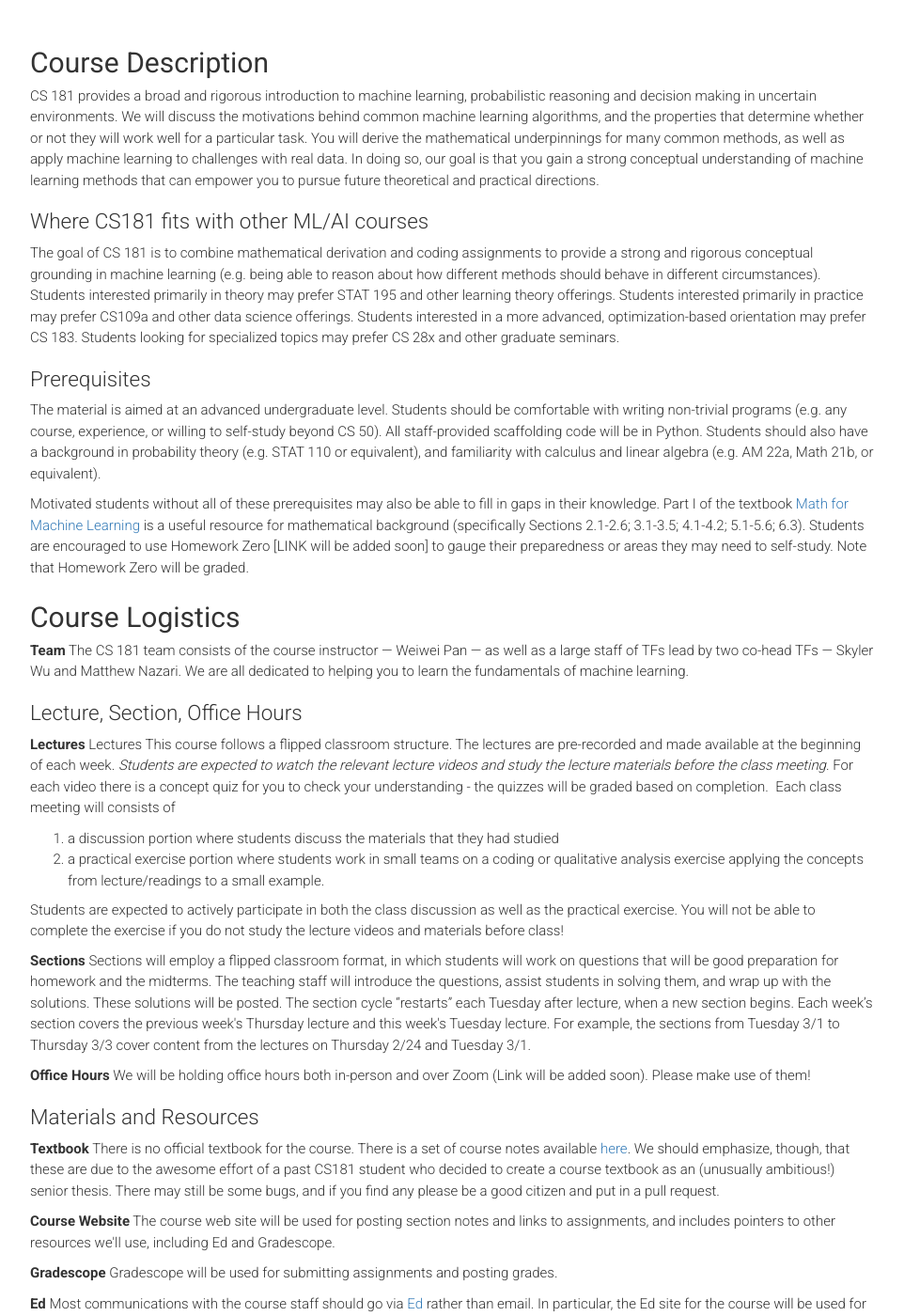
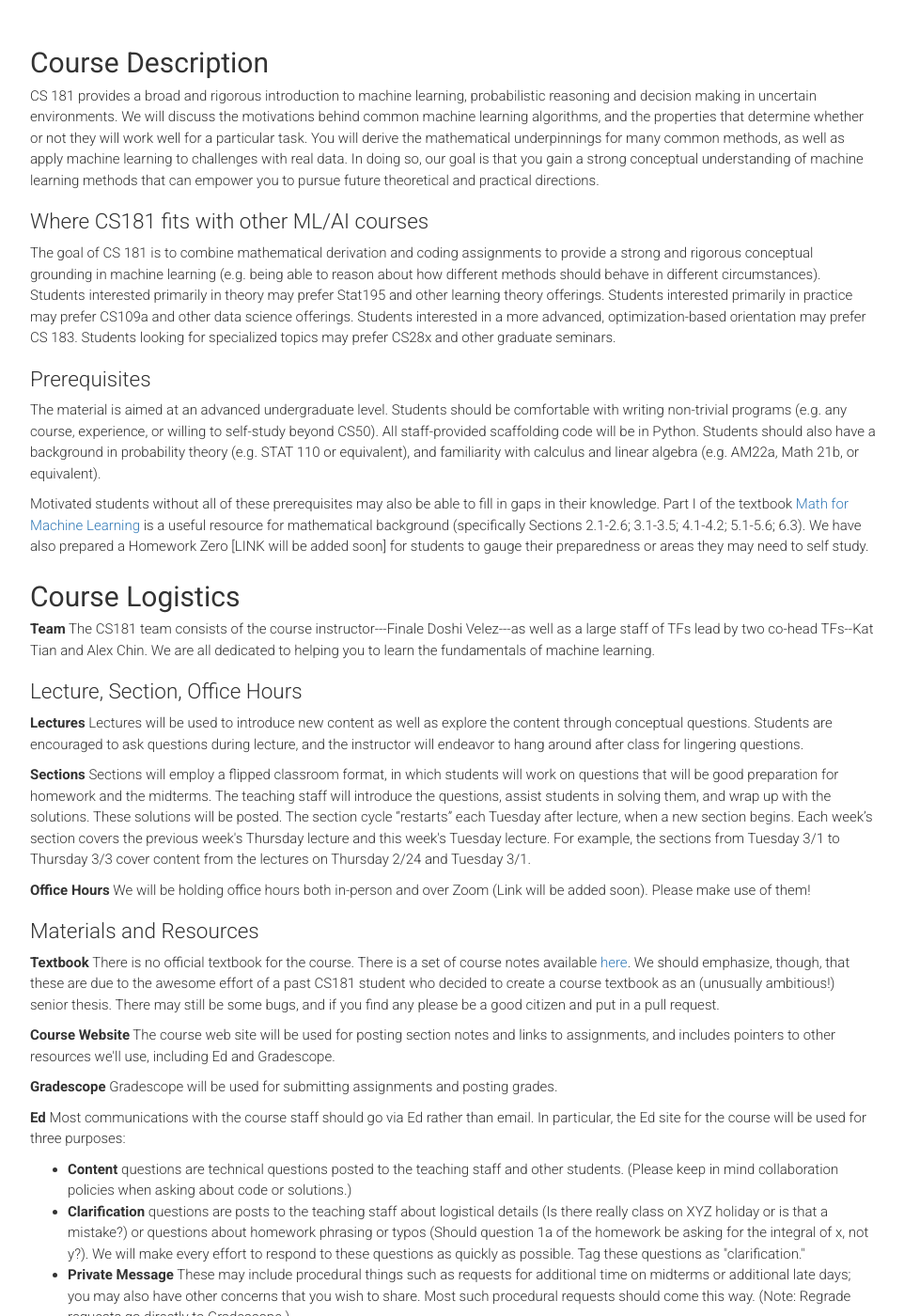
Before and after one commit to harvard-ml-courses/cs181-web, a Jekyll site: the page built from syllabus.html, in a window 1280 px wide and 1400 px high, scrolled down 262 px. Shown: the whole window at 94% size, without its empty margins (158-1120 px from the left). Built offline with Jekyll 4.4.1, drawn with Linux system fonts in a browser that asks for light colours; some of the changed text lies outside the part shown.

Commit message:
updating syllabus to 2022 version

```diff
--- a/syllabus.html
+++ b/syllabus.html
@@ -28,19 +28,19 @@
             assignments to provide a strong and rigorous conceptual grounding in
             machine learning (e.g. being able to reason about how different methods
             should behave in different circumstances). Students interested primarily
-            in theory may prefer STAT 195 and other learning theory offerings. Students
+            in theory may prefer Stat195 and other learning theory offerings. Students
             interested primarily in practice may prefer CS109a and other data science
             offerings. Students interested in a more advanced, optimization-based
             orientation may prefer CS 183. Students looking for specialized topics
-            may prefer CS 28x and other graduate seminars.</p>
+            may prefer CS28x and other graduate seminars.</p>
 
         <h3>Prerequisites</h3>
         <p> The material is aimed at an advanced undergraduate level. Students
             should be comfortable with writing non-trivial programs (e.g. any
-            course, experience, or willing to self-study beyond CS 50). All
+            course, experience, or willing to self-study beyond CS50). All
             staff-provided scaffolding code will be in Python. Students should
             also have a background in probability theory (e.g. STAT 110 or equivalent),
-            and familiarity with calculus and linear algebra (e.g. AM 22a, Math 21b,
+            and familiarity with calculus and linear algebra (e.g. AM22a, Math 21b,
             or equivalent).
         </p>
 
@@ -50,39 +50,25 @@
             <a href="https://mml-book.com" target="_blank">Math for Machine Learning</a>
             is a useful resource for mathematical
             background (specifically Sections 2.1-2.6; 3.1-3.5; 4.1-4.2; 5.1-5.6; 6.3).
-            Students are encouraged to use Homework Zero [LINK will be added soon] to gauge
-	    their preparedness or areas they may need to self-study. Note that Homework Zero will be graded.
+            We have also prepared a Homework Zero [LINK will be added soon] for students to gauge
+            their preparedness or areas they may need to self study.
         </p>
 
         <h2 class="title">Course Logistics</h2>
         <p>
         <strong>Team</strong>
-        The CS 181 team consists of the course instructor &mdash; Weiwei Pan &mdash; as
-        well as a large staff of TFs lead by two co-head TFs &mdash; Skyler Wu and Matthew Nazari.
+        The CS181 team consists of the course instructor---Finale Doshi Velez---as
+        well as a large staff of TFs lead by two co-head TFs--Kat Tian and Alex Chin.
         We are all dedicated to helping you to learn the fundamentals of machine learning.
         </p>
 
         <h3>Lecture, Section, Office Hours</h3>
         <p>
         <strong>Lectures</strong>
-        Lectures This course follows a flipped classroom structure. The lectures are pre-recorded
-	and made available at the beginning of each week.
-	<em>Students are expected to watch the relevant
-	lecture videos and study the lecture materials before the class meeting</em>.
-	For each video there
-	is a concept quiz for you to check your understanding - the quizzes will be graded based on
-	completion.
-
-	Each class meeting will consists of
-	<ol>
-		<li>a discussion portion where students discuss the materials that they had studied</li>
-		<li>a practical exercise portion where students work in small teams on a coding or qualitative
-			analysis exercise applying the concepts from lecture/readings to a small example.</li>
-	</ol>
-
-	Students are expected to actively participate in both the class discussion as well as the practical exercise.
-
-	You will not be able to complete the exercise if you do not study the lecture videos and materials before class!
+        Lectures will be used to introduce new content as well as explore the content
+        through conceptual questions. Students are encouraged to ask questions during
+        lecture, and the instructor will endeavor to hang around after class for
+        lingering questions.
         <!-- Attending live lecture is an expectation of CS 181 students. You are
         expected to attend at least 7 live lectures (~1/3 of lectures) with your
         camera turned on, unless your circumstances don’t permit.  If you would
@@ -159,8 +145,7 @@
 
         <p>
         <strong>Ed</strong>
-        Most communications with the course staff should go via
-        <a href="https://edstem.org/us/join/6mkCz8">Ed</a> rather than email.
+        Most communications with the course staff should go via Ed rather than email.
         In particular, the Ed site for the course will be used for three purposes:
         <ul>
             <li>
@@ -201,24 +186,14 @@
 
         <h2 class="title">Requirements and Grading</h2>
         <p>The main grading components of the course are the
-        <strong>six homework assignments</strong> (<strong>10% each</strong>) with your lowest score dropped,
-        <strong> two practicals</strong>  (<strong>10% </strong>),
-        <strong>two midterms</strong> (<strong>15% each</strong>, in March and April),
-	and <strong>concept-check quizzes</strong> for lecture videos (<strong>2%</strong> total)
-	<strong>Extra credit</strong>, up to <strong>5%</strong> of your total grade, will be available to students who consistently participate
-	in interactive course components (i.e sections, office hours, Ed, and lectures). Additionally,
-	any bonus component of the course, such as an exceptionally creative practical solution, will be
-	used to bump up grades for students on grade boundaries.</p>
-
-	<p>
-	<strong>Note for Homework 0:</strong> Homework 0 will be graded for completion (i.e. engagement with the material and effort).
-	We respect that there is a learning curve for the material and that students need time to acclimate to the course.
-	</p>
-
-	<p>
-	<strong>Note for Simultaneous Enrollment:</strong> Students considering simultaneous enrollment must note that regular attendance
-	of one of the synchronous interactive course components (lectures or sections) is required.
-	</p>
+        <strong>six homework assignments</strong> (<strong>10% each</strong>),
+        <strong> one practical</strong>  (<strong>10% </strong>), and
+        <strong>two midterms</strong> (<strong>15% each</strong>, in March and April).
+        Participation in section, office hours, Ed, and lecture may be used to bump
+        up a grade that for a student who ends up near a letter-grade boundary.
+        Similarly, any bonus component of the course, such as an exceptionally
+        creative practical solution, will only be a factor for students on grade
+        boundaries.</p>
 
         <p>
         <strong>Grading errors</strong> If you believe there has been a grading error,
@@ -246,7 +221,7 @@
         <p> <strong>Submission Policy</strong>
             Homeworks will be submitted on Gradescope.  You will submit a pdf of
             your LaTeX'd work, your original tex source, and your code.  The staff
-            will only assess your work using the pdf &mdash; they will not be running your
+            will only assess your work using the pdf---they will not be running your
             code, or looking at your notebooks.  Make sure that all relevant plots
             and numbers are in your write-up!  The tex source and code will be used
             to adjudicate possible Honor Code violations (see below) and other
@@ -298,7 +273,7 @@
         </p>
 
         <p> <strong>Sickness (and other Life Events) Policy</strong>
-        In general, we expect you to use your late days first &mdash; the whole point
+        In general, we expect you to use your late days first---the whole point
         is that you can use them for anything, no questions asked.  At the same
         time, we understand that sometimes life throws a set of circumstances that
         impact your performance in the course beyond what the late day policy can
@@ -308,17 +283,11 @@
         CS181: in the subject line). If you find that you have used up all your
         late days, for example, and have more illness, then please reach out to us.
         We may ask you to start a correspondence with your resident dean to verify
-        their support of your extra needs (we would not need a doctor's note &mdash; especially
-        in these times, there is no reason to additionally burden our medical staff &mdash; but
+        their support of your extra needs (we would not need a doctor's note--especially
+        in these times, there is no reason to additionally burden our medical staff--but
         rather your resident dean would provide us with what we need to know to
         appropriately adjust).
         </p>
-
-	<p>
-	<strong>Note for requesting extensions beyond late-days:</strong> students should contact the instructor or the two head TFs on Ed
-	to request extensions beyond late-days. If you do not receive a response from course staff on your extension request
-	within 24 hours, please assume that your request was approved!
-	</p>
 
 
         <h3>Midterms</h3>
@@ -332,9 +301,9 @@
         while you take the midterm, and to communicate in any way with other students.
         You should also be careful not to share information about the midterm with
         any students who need to take a midterm at a different time due to
-	conflicts with other midterms. </em> </p>
+        conflicts with other midterms. </em> <br>
 
-        <p><strong>Illness</strong>
+        <strong>Illness</strong>
         If you have an acute illness at the time of a midterm, then you must let
         the instructor know in advance of the midterm, get a doctor's note (this
         is one case where we would like a note) and send it to us as soon as possible.
@@ -348,9 +317,10 @@
         The goal of the course is to instill a strong technical background for you
         to robustly, successfully, and responsibly apply machine learning in the
         world. Thus, in addition to the derivations and the practical components,
-        each class will include some illustrations and discussions of real world
-        applications of machine learning. There will also be a focus on the ethical
-	implications of machine learning throughout the class.
+        each class will include some illustrations and discussion of real world
+        applications of machine learning. There will also be a lecture and part
+        of an assignment that is devoted to the ethical implications of machine
+        learning as part of the Embedded EthiCS program.
         </p>
 
         <p>
@@ -363,8 +333,8 @@
         </p>
 
         <p>
-        Relatedly, we expect all participants in this course &mdash; instructors, teaching
-        staff, and students &mdash; to be committed to an open, professional, and inclusive
+        Relatedly, we expect all participants in this course---instructors, teaching
+        staff, and students---to be committed to an open, professional, and inclusive
         environment. We want everyone to be comfortable in the course and empowered
         to learn. These qualities take cultivation and effort. We welcome constructive
         feedback to improving the course environment and want you to reach out to
```
